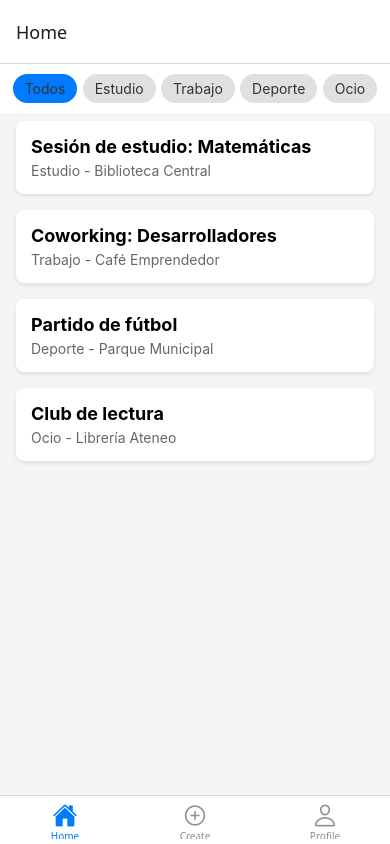
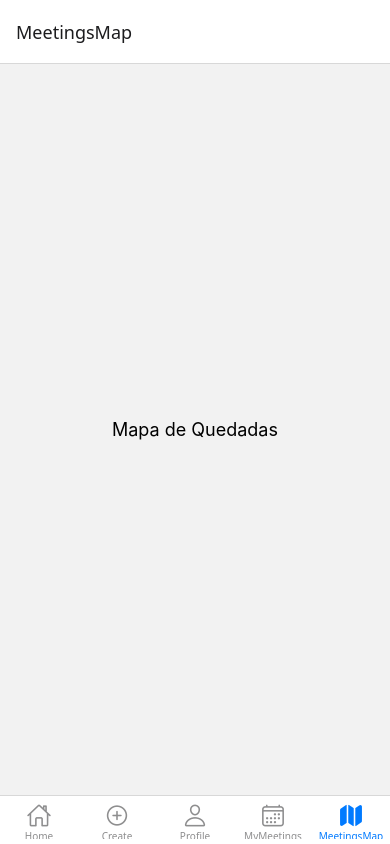
Before and after one commit to mobileapp24/meetings, a React Native app: screen /MeetingsMap in a window 390 px wide. Built offline with nearby package versions, Linux system fonts and the light colour scheme.

Commit message:
añadir pestañas que faltan debajo del home

```diff
--- a/App.js
+++ b/App.js
@@ -29,6 +29,8 @@ import Icon from 'react-native-vector-icons/Ionicons';
 import HomeScreen from './src/screens/HomeScreen';
 import ProfileScreen from './src/screens/ProfileScreen';
 import CreateMeetingScreen from './src/screens/CreateMeetingScreen';
+import MyMeetingsScreen from './src/screens/MyMeetingsScreen';
+import MeetingsMapScreen from './src/screens/MeetingsMapScreen';
 
 const Tab = createBottomTabNavigator();
 
@@ -46,6 +48,10 @@ const App = () => {
               iconName = focused ? 'person' : 'person-outline';
             } else if (route.name === 'Create') {
               iconName = focused ? 'add-circle' : 'add-circle-outline';
+            } else if (route.name === 'MyMeetings') {
+              iconName = focused ? 'calendar' : 'calendar-outline';
+            } else if (route.name === 'MeetingsMap') {
+              iconName = focused ? 'map' : 'map-outline';
             }
 
             return <Icon name={iconName} size={size} color={color} />;
@@ -55,6 +61,8 @@ const App = () => {
         <Tab.Screen name="Home" component={HomeScreen} />
         <Tab.Screen name="Create" component={CreateMeetingScreen} />
         <Tab.Screen name="Profile" component={ProfileScreen} />
+        <Tab.Screen name="MyMeetings" component={MyMeetingsScreen} />
+        <Tab.Screen name="MeetingsMap" component={MeetingsMapScreen} />
       </Tab.Navigator>
     </NavigationContainer>
   );
--- /dev/null
+++ b/src/screens/MeetingsMapScreen.tsx
@@ -0,0 +1,23 @@
+import React from 'react';
+import { View, Text, StyleSheet } from 'react-native';
+
+const MeetingsMapScreen = () => {
+  return (
+    <View style={styles.container}>
+      <Text style={styles.text}>Mapa de Quedadas</Text>
+    </View>
+  );
+};
+
+const styles = StyleSheet.create({
+  container: {
+    flex: 1,
+    justifyContent: 'center',
+    alignItems: 'center',
+  },
+  text: {
+    fontSize: 18,
+  },
+});
+
+export default MeetingsMapScreen;
--- /dev/null
+++ b/src/screens/MyMeetingsScreen.tsx
@@ -0,0 +1,23 @@
+import React from 'react';
+import { View, Text, StyleSheet } from 'react-native';
+
+const MyMeetingsScreen = () => {
+  return (
+    <View style={styles.container}>
+      <Text style={styles.text}>Mis Quedadas</Text>
+    </View>
+  );
+};
+
+const styles = StyleSheet.create({
+  container: {
+    flex: 1,
+    justifyContent: 'center',
+    alignItems: 'center',
+  },
+  text: {
+    fontSize: 18,
+  },
+});
+
+export default MyMeetingsScreen;
```
Also changed, not shown: p.txt (deleted).
